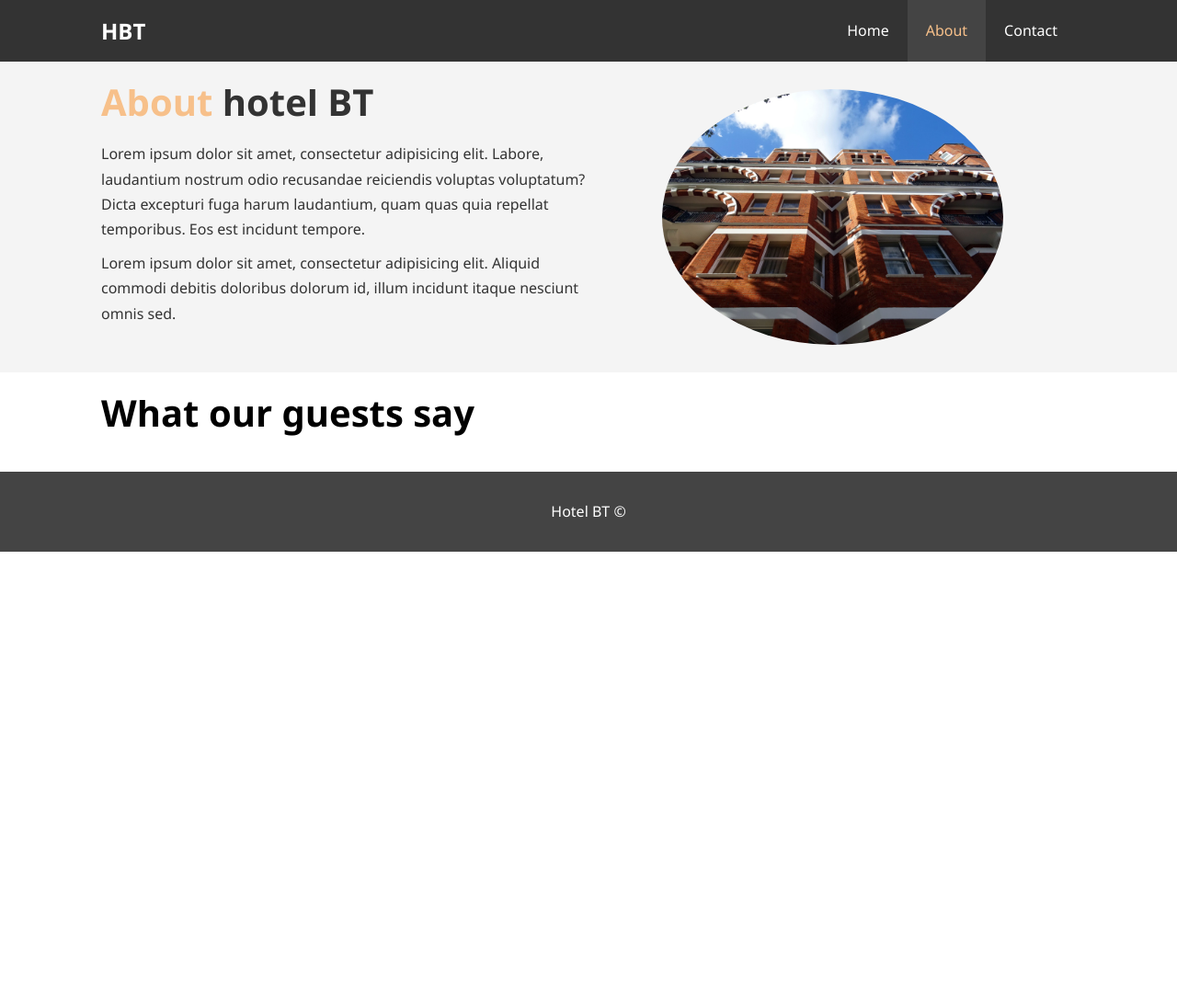
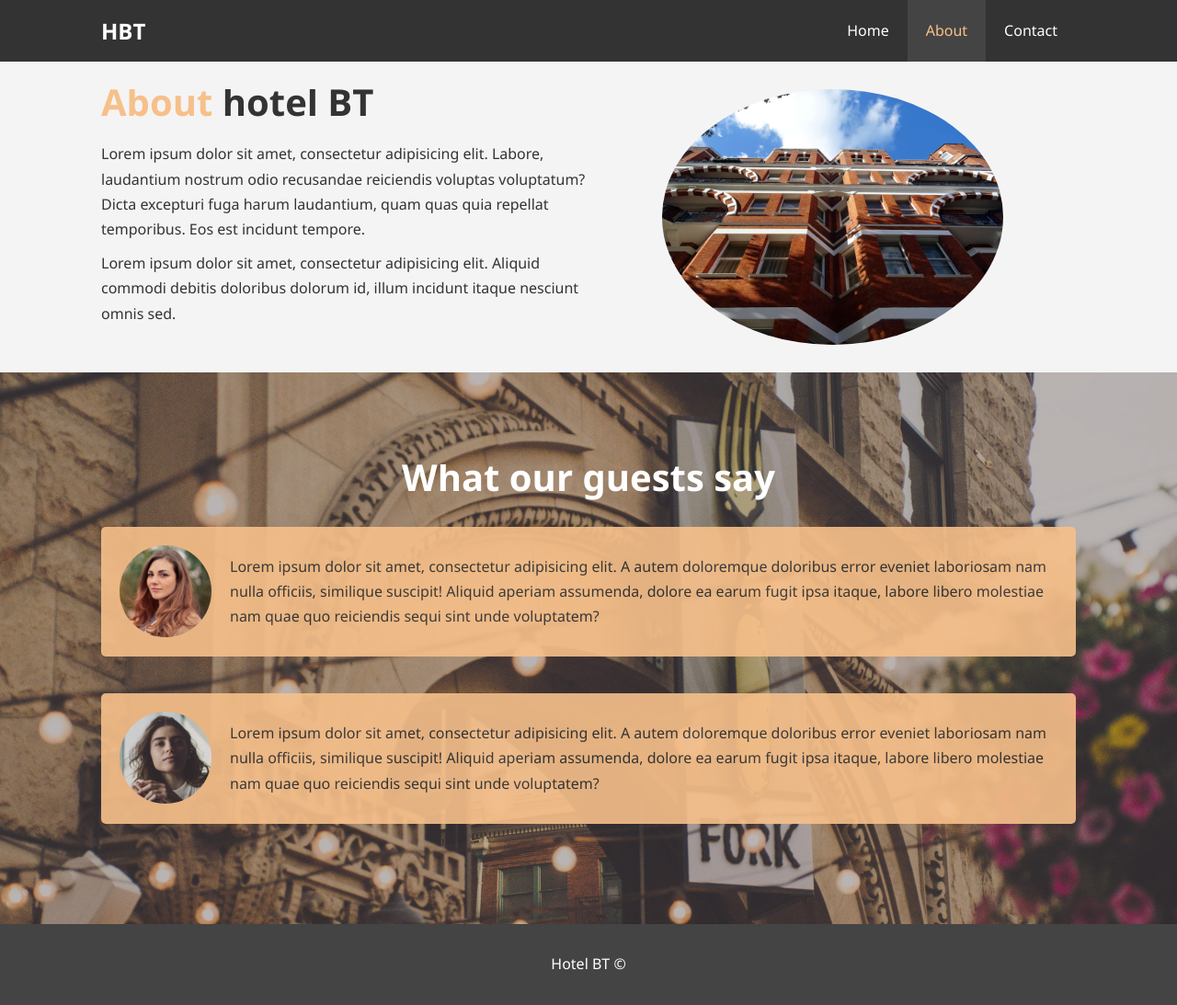
Before and after one commit to fgerner/hotel-website, a plain HTML site: page about.html in a window 1280 px wide. Shown: the whole page at 92% size. Before the commit the page ends 800 px from the top, so only its background shows below. Drawn offline with Linux system fonts and the light colour scheme.

Commit message:
added about page

```diff
--- a/about.html
+++ b/about.html
@@ -41,7 +41,18 @@
         <h2 class="l-heading">
             What our guests say
         </h2>
-        <div class="testimonial"></div>
+        <div class="testimonial bg-primary">
+            <img src="img/person-1.jpg" alt="woman">
+            <p>Lorem ipsum dolor sit amet, consectetur adipisicing elit. A autem doloremque doloribus error eveniet
+                laboriosam nam nulla officiis, similique suscipit! Aliquid aperiam assumenda, dolore ea earum fugit ipsa
+                itaque, labore libero molestiae nam quae quo reiciendis sequi sint unde voluptatem?</p>
+        </div>
+        <div class="testimonial bg-primary">
+            <img src="img/person-2.jpg" alt="woman">
+            <p>Lorem ipsum dolor sit amet, consectetur adipisicing elit. A autem doloremque doloribus error eveniet
+                laboriosam nam nulla officiis, similique suscipit! Aliquid aperiam assumenda, dolore ea earum fugit ipsa
+                itaque, labore libero molestiae nam quae quo reiciendis sequi sint unde voluptatem?</p>
+        </div>
     </div>
 </section>
 
--- a/css/styles.css
+++ b/css/styles.css
@@ -62,10 +62,12 @@ p {
     background: #333;
     color: #fff;
 }
+
 .bg-light {
     background: #f4f4f4;
     color: #333;
 }
+
 .bg-primary {
     background: #f7c08a;
     color: #333;
@@ -79,9 +81,17 @@ p {
     font-size: 40px;
 }
 
-.py-1 { padding: 10px 0;}
-.py-2 { padding: 20px 0;}
-.py-3 { padding: 30px 0;}
+.py-1 {
+    padding: 10px 0;
+}
+
+.py-2 {
+    padding: 20px 0;
+}
+
+.py-3 {
+    padding: 30px 0;
+}
 
 #navbar {
     background: #333;
@@ -159,6 +169,7 @@ p {
     padding: 50px 30px;
     overflow: hidden;
 }
+
 #home-info .info-content p {
     padding-bottom: 3px;
 }
@@ -169,6 +180,7 @@ p {
     padding: 50px;
     text-align: center;
 }
+
 .box i {
     margin-bottom: 10px;
 }
@@ -192,6 +204,32 @@ p {
     min-height: 100%;
 }
 
+#testimonials {
+    height: 600px;
+    background: url("../img/test-bg.jpg") no-repeat center center/cover;
+    padding-top: 100px;
+}
+
+#testimonials h2 {
+    color: #fff;
+    text-align: center;
+    padding-bottom: 40px;
+}
+
+#testimonials .testimonial {
+    padding: 20px;
+    margin-bottom: 40px;
+    border-radius: 5px;
+    opacity: .9;
+}
+
+#testimonials .testimonial img {
+    width: 100px;
+    float: left;
+    border-radius: 50%;
+    margin-right: 20px;
+}
+
 #main-footer {
     text-align: center;
     background: #444;
```
Also changed, not shown: contact.html (+1 -1 lines).
